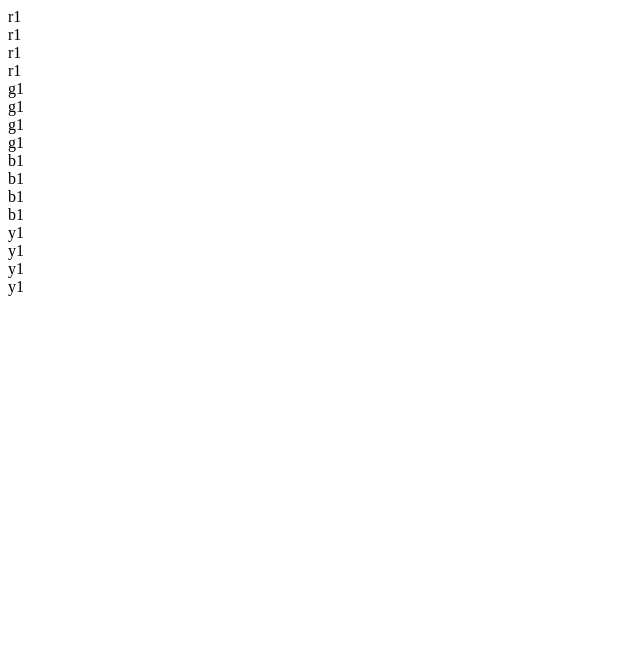
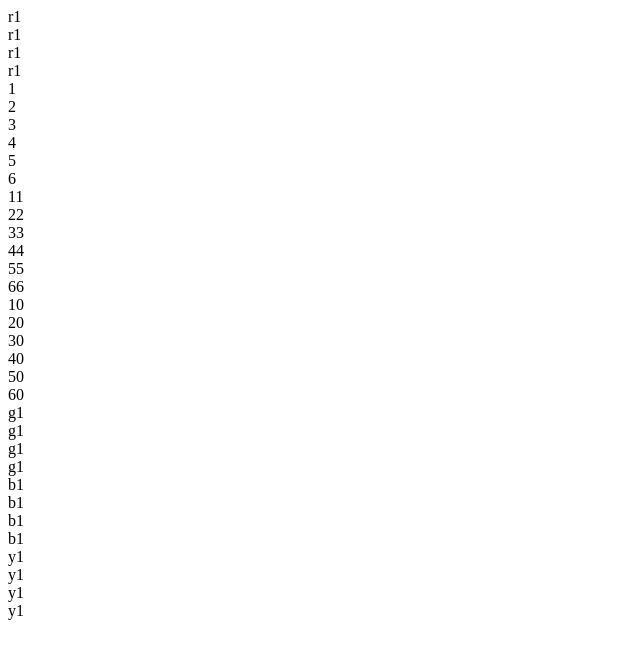
Before and after one commit to ramkbhattarai/ludo, a plain HTML site: page index.html in a window 1280 px wide. Shown: the whole page, without its empty margins (0-640 px from the left). Drawn offline with Linux system fonts and the light colour scheme.

Commit message:
adding containers

```diff
--- a/index.html
+++ b/index.html
@@ -17,9 +17,30 @@
                 <div>r1</div>
             </div>
             <div id="redGreenTrack">
-                <div id="trackGreenMiddle"></div>
-                <div id="trackMiddle"></div>
-                <div id="trackMiddleblue"></div>
+                <div id="trackGreenMiddle">
+                    <div>1</div>
+                    <div>2</div>
+                    <div>3</div>
+                    <div>4</div>
+                    <div>5</div>
+                    <div>6</div>
+                </div>
+                <div id="trackMiddle">
+                    <div>11</div>
+                    <div>22</div>
+                    <div>33</div>
+                    <div>44</div>
+                    <div>55</div>
+                    <div>66</div>
+                </div>
+                <div id="trackMiddleblue">
+                    <div>10</div>
+                    <div>20</div>
+                    <div>30</div>
+                    <div>40</div>
+                    <div>50</div>
+                    <div>60</div>
+                </div>
             </div>
             <div id="Green">
                 <div>g1</div>
```
